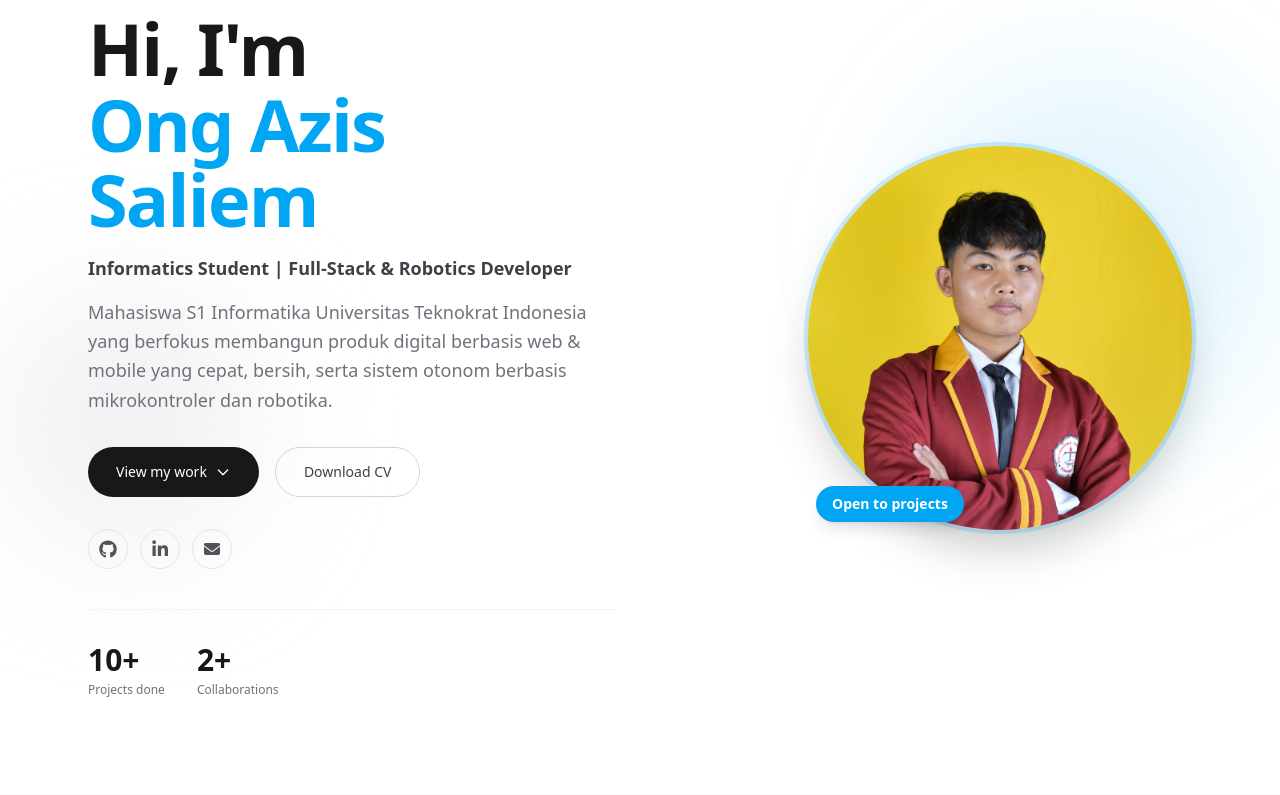
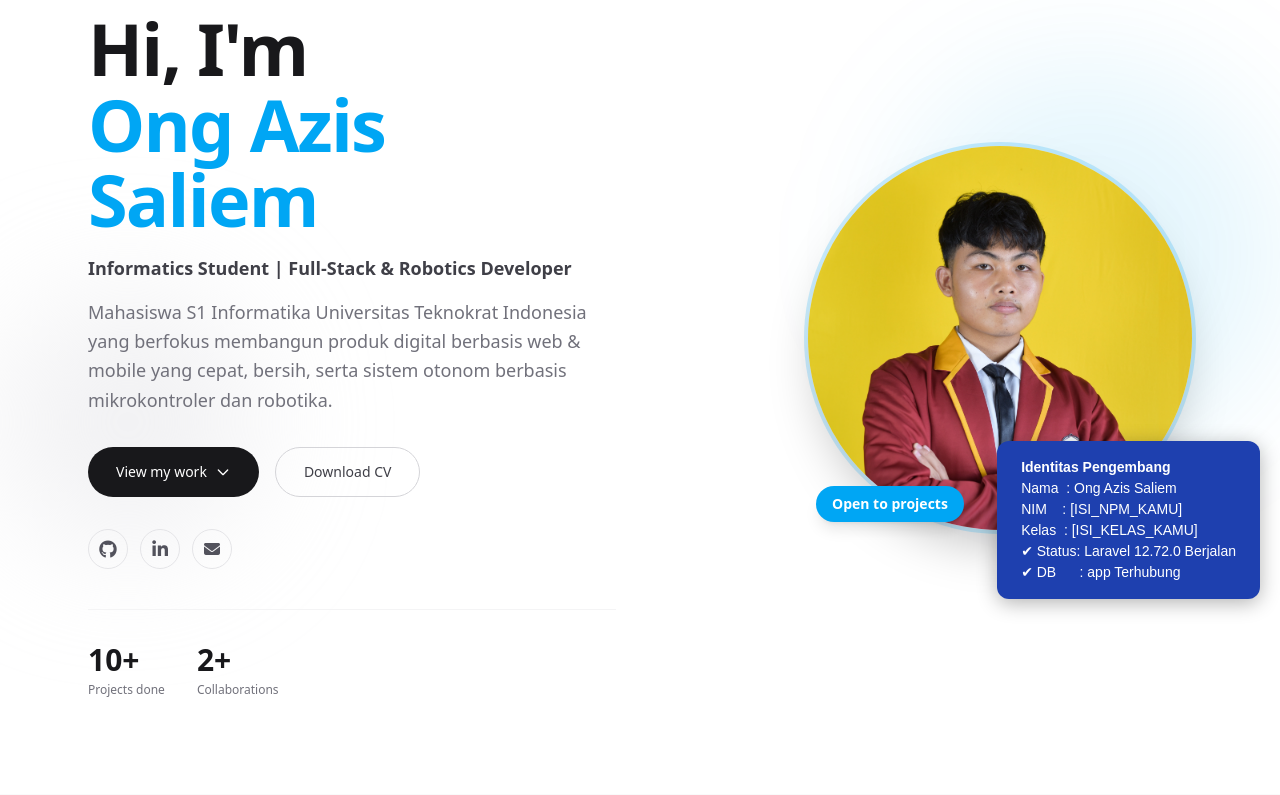
Before and after one commit to OngCapybara/ong-portofolio-laravel, a Laravel app: page / in a window 1280 px wide. Shown: the part 181-976 px from the top of the page. Run offline with Laravel 12, Linux system fonts and the light colour scheme; grey boxes labelled with a size stand in for pictures from a placeholder-image service; data that the repository does not hold is empty; style sheets or scripts are compiled from the project's sources; some libraries are stand-ins or nearby versions.

Commit message:
feat: menyelesaikan Latihan 4a setup laravel dan koneksi mysql

```diff
--- a/resources/views/home.blade.php
+++ b/resources/views/home.blade.php
@@ -32,11 +32,21 @@
         <x-projects />
         <x-experience />
         <x-certificates />
-        <x-blogs />
+        <x-blogs :articles="$blogs ?? []" />
         <x-contact />
     </main>
 
     <x-footer />
 
+    <!-- Kartu Identitas Mahasiswa & Verifikasi Database (Latihan 4a) -->
+    <div style="position:fixed; bottom:20px; right:20px; background: #1e40af; color:white; padding: 16px 24px; border-radius: 12px; font-family: sans-serif; font-size:14px; box-shadow: 0 4px 20px rgba(0,0,0,0.3); z-index: 50;">
+        <strong>Identitas Pengembang</strong><br>
+        Nama &nbsp;: Ong Azis Saliem<br>
+        NIM &nbsp; &nbsp;: [ISI_NPM_KAMU]<br>
+        Kelas &nbsp;: [ISI_KELAS_KAMU]<br>
+        ✔ Status: Laravel {{ app()->version() }} Berjalan<br>
+        ✔ DB &nbsp; &nbsp; &nbsp;: {{ DB::connection()->getDatabaseName() }} Terhubung
+    </div>
+
 </body>
 </html>
```
